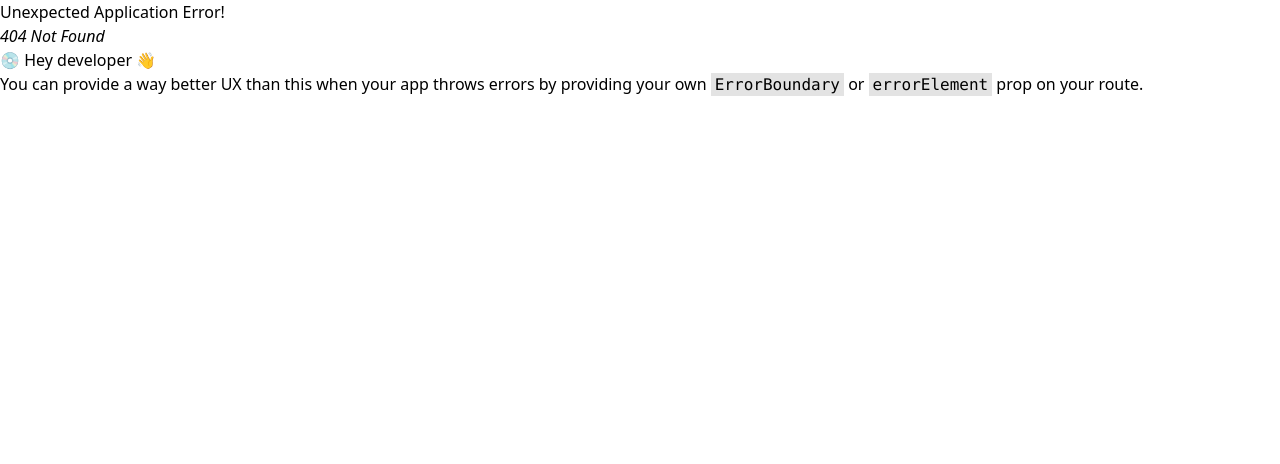
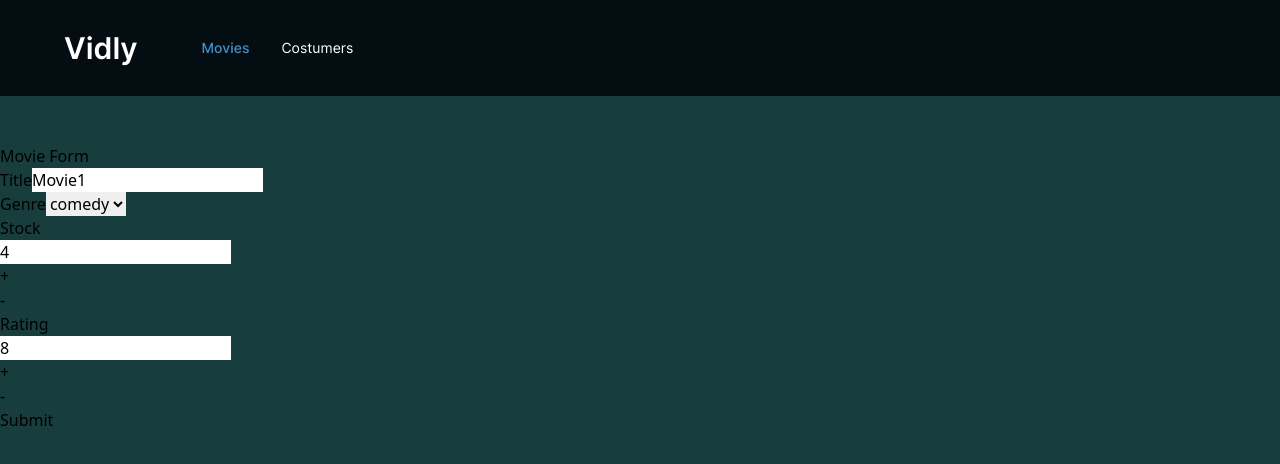
Before and after one commit to CodeSplash7/Vidly-App, a React (Create React App) app: page /movies/1 in a window 1280 px wide. Before the commit this address had no page. Shown: the top 464 px of the page. Built offline with nearby package versions, Linux system fonts and the light colour scheme; data requests are answered from the project's data file.

Commit message:
made the title cells from the table be clickable, and when they are clicked, they send you to the new movie form with all the inputs filled

```diff
--- a/src/App.js
+++ b/src/App.js
@@ -14,12 +14,17 @@ import MovieFormPage from "./components/MovieFormPage/MovieFormPage.jsx";
 //layouts
 import RootLayout from "./components/layouts/RootLayout.jsx";
 
+//loaders
+import { loadMovie } from "./components/MoviesPage/MoviesPage.jsx";
+
 // creating the router
 const router = createBrowserRouter(
   createRoutesFromElements(
     <Route path="/" element={<RootLayout />}>
       <Route path="movies" element={<MoviesPage />} />
+      <Route path="movies/:id" element={<MovieFormPage />} loader={loadMovie} />
       <Route path="movies/new" element={<MovieFormPage />} />
+      <Route path="not-found" element={<h1>Not found</h1>}/>
     </Route>
   )
 );
--- a/src/components/MovieFormPage/MovieFormPage.jsx
+++ b/src/components/MovieFormPage/MovieFormPage.jsx
@@ -1,17 +1,21 @@
 import { useEffect, useState } from "react";
 import http from "../../services/httpService";
 import Joi from "joi";
+import { useLoaderData, useNavigate } from "react-router-dom";
 
 export default function MovieFormPage() {
+  let navigate = useNavigate();
   let [genres, setGenres] = useState([]);
   let [schema, setSchema] = useState(
     Joi.object({
       title: Joi.string().alphanum().min(3).max(30).required(),
       genre: Joi.string().alphanum().min(3).max(30).required(),
       stock: Joi.number().integer().min(1).max(100).required(),
-      rate: Joi.number().min(1).max(10).required()
+      rating: Joi.number().min(1).max(10).required()
     })
   );
+
+  let [movie] = useState(useLoaderData());
 
   let [inputs, setInputs] = useState([
     { for: "title", label: "Title", type: "text", value: "" },
@@ -23,12 +27,35 @@ export default function MovieFormPage() {
       value: "action"
     },
     { for: "stock", label: "Stock", type: "count", value: 0 },
-    { for: "rate", label: "Rate", type: "count", value: 0 }
+    { for: "rating", label: "Rating", type: "count", value: 0 }
   ]);
+  let [newInputs, setNewInputs] = useState([]);
+
+  useEffect(() => {
+    if (movie === null) {
+      navigate("/not-found");
+    }
+  }, [movie]);
 
   useEffect(() => {
     fetchGenresData();
   }, []);
+
+  useEffect(() => {
+    if (!movie) {
+      setNewInputs(inputs);
+      return;
+    }
+    let newInputs = Object.entries(movie.data)
+      .filter(([key, value]) => inputs.find((input) => input.for === key))
+      .map(([key, value]) => {
+        let newInput = inputs.find((input) => input.for === key);
+        newInput.value = value;
+        return newInput;
+      });
+
+    setNewInputs(newInputs);
+  }, [inputs]);
 
   return (
     <>
@@ -105,6 +132,7 @@ function Form({ submit, schema, inputs }) {
             <div key={i}>
               <label>{input.label}</label>
               <select
+                value={input.value}
                 onChange={(e) => {
                   newInput.value = e.target.value;
                   setInputsState(newInputs);
@@ -158,7 +186,7 @@ function Form({ submit, schema, inputs }) {
       })}
       <div
         onClick={() => {
-          if (isEmptyObject(dataToSubmit)) console.log("erros");
+          if (isEmptyObject(dataToSubmit)) return;
           else submit(dataToSubmit);
         }}
       >
--- a/src/components/MoviesPage/MovieTable.jsx
+++ b/src/components/MoviesPage/MovieTable.jsx
@@ -1,6 +1,7 @@
 import { useState } from "react";
 import { useMovieHandlersContext } from "./MoviesPage.jsx";
 import { capitalize } from "../../helperFunctions.js";
+import { useNavigate } from "react-router-dom";
 
 export default function MovieTable({ movies, tableColumns }) {
   return (
@@ -64,6 +65,7 @@ function MovieTableBody({ movies, columns }) {
 }
 
 function MovieTableBodyRow({ movie, columns, invisible }) {
+  let navigate = useNavigate();
   return (
     <>
       <div
@@ -74,9 +76,19 @@ function MovieTableBodyRow({ movie, columns, invisible }) {
         {columns.map((column, i) => {
           // if the cell is on the column of value
           if (column.type === "value")
-            return (
+            return column.content.toLowerCase() === "title" ? (
               <div
-                className="w-full h-fit text-[15px] text-[#d6d6d6] flex gap-[16px] font-[250] h-full first:text-blue first:underline"
+                onClick={() => {
+                  navigate(`${movie.id}`);
+                }}
+                className="w-full h-fit text-[15px] text-[#d6d6d6] flex gap-[16px] font-[250] h-full text-blue underline hover:text-[#215477] transition-color duration-150"
+                key={i}
+              >
+                {movie.data[column.content]}
+              </div>
+            ) : (
+              <div
+                className="w-full h-fit text-[15px] text-[#d6d6d6] flex gap-[16px] font-[250] h-full"
                 key={i}
               >
                 {movie.data[column.content]}
--- a/src/components/MoviesPage/MoviesPage.jsx
+++ b/src/components/MoviesPage/MoviesPage.jsx
@@ -12,7 +12,7 @@ import { searchMovies } from "../../helperFunctions.js";
 
 // services
 import http from "../../services/httpService.js";
-import { useNavigate } from "react-router-dom";
+import { useNavigate, useLoaderData } from "react-router-dom";
 
 // context for the access of the movie handlers in this component
 let MovieHandlersContext = createContext();
@@ -308,3 +308,13 @@ export default MoviesPage;
 export function useMovieHandlersContext() {
   return useContext(MovieHandlersContext);
 }
+
+export async function loadMovie({ params: { id } }) {
+  let res;
+  try {
+    res = await http.get(`movies/${id}`);
+    return res.data;
+  } catch {
+    return null;
+  }
+}
--- a/src/services/httpService.js
+++ b/src/services/httpService.js
@@ -9,7 +9,9 @@ const instance = axios.create({
 
 // Runs on every response from the server
 instance.interceptors.response.use(null, (error) => {
-  console.log(error);
+  if (error.status === 404){
+    Promise.reject("not found")
+  }
 });
 
 export default {
```
